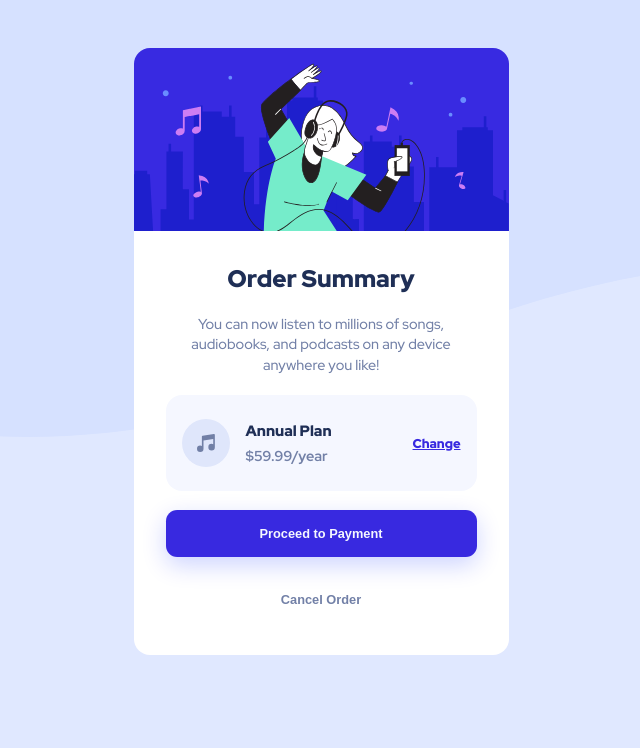
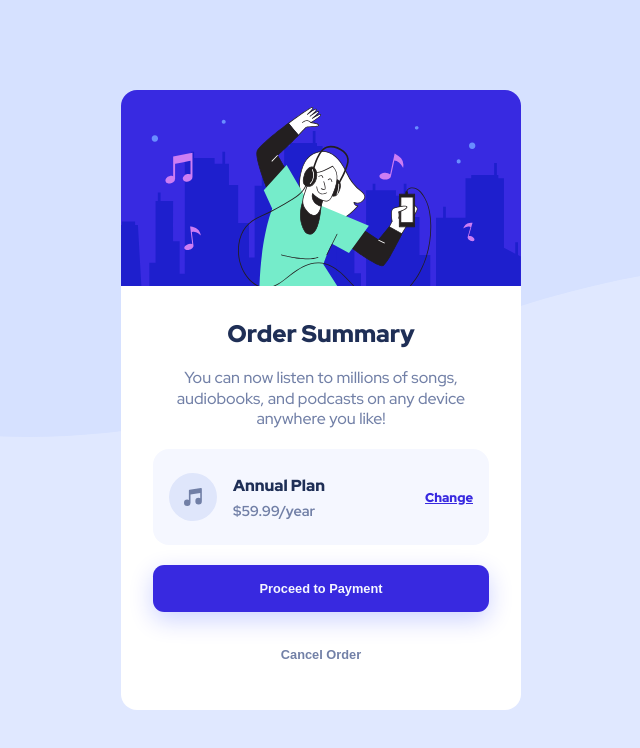
Before and after one commit to its-rkravi/responsive-order-summary-component, a plain HTML site: page index.html in a window 1280 px wide. Shown: the whole page, without its empty margins (319-959 px from the left). Drawn offline with Linux system fonts and the light colour scheme.

Commit message:
update index.html and css file

```diff
--- a/index.html
+++ b/index.html
@@ -16,7 +16,7 @@
     <link rel="stylesheet" href="style.css" />
   </head>
   <body>
-    <div class="card-container">
+    <main class="card-container">
       <div class="card">
         <img
           src="images/illustration-hero.svg"
@@ -33,7 +33,7 @@
             <div class="annual-plan">
               <img src="images/icon-music.svg" alt="" />
               <div class="annual-plan-container">
-                <h3 class="plan-title">Annual Plan</h3>
+                <h2 class="plan-title">Annual Plan</h2>
                 <p class="plan-price">$59.99/year</p>
               </div>
             </div>
@@ -43,7 +43,7 @@
           <button class="btn cancel-order-button">Cancel Order</button>
         </div>
       </div>
-    </div>
+    </main>
 
     <!-- <div class="attribution">
       Challenge by
--- a/style.css
+++ b/style.css
@@ -41,7 +41,7 @@ body {
 .card-container {
   max-width: 1440px;
   /* height: 100vh; */
-  height: auto;
+  height: 100vh;
   background-image: url("./images/pattern-background-desktop.svg");
   background-repeat: no-repeat;
   background-position: cover;
@@ -53,7 +53,7 @@ body {
 }
 
 .card {
-  max-width: 375px;
+  max-width: 400px;
   /* border: 2px solid black; */
   display: flex;
   flex-direction: column;
@@ -88,7 +88,7 @@ body {
 .summary-content {
   color: var(--desaturated-blue);
   text-align: center;
-  font-size: 0.9rem;
+  font-size: 1rem;
   line-height: 1.3rem;
 }
 
@@ -132,6 +132,7 @@ body {
 .plan-title {
   font-weight: var(--fw-lg);
   color: var(--dark-blue);
+  font-size: 1rem;
 }
 
 .plan-price {
```
